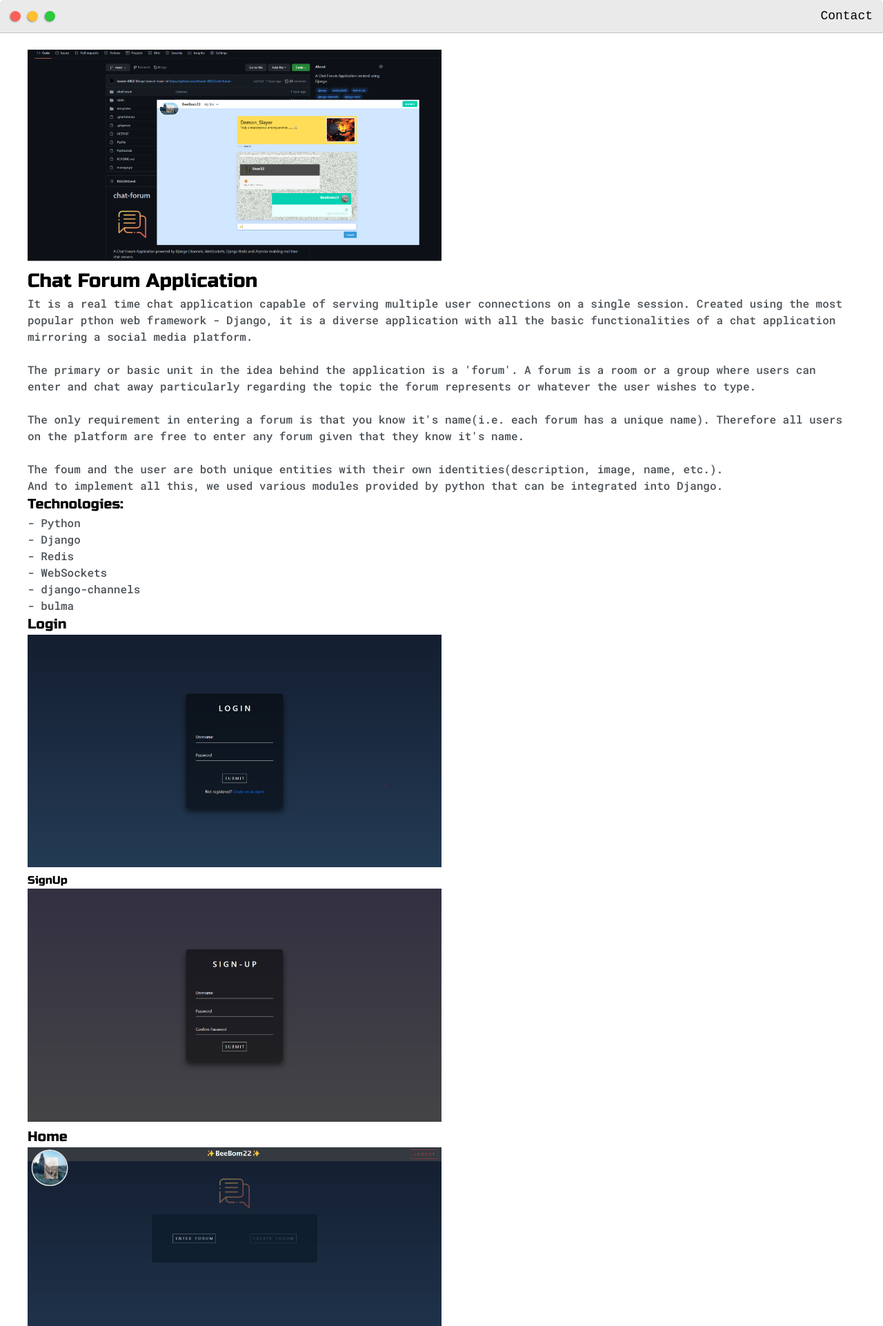
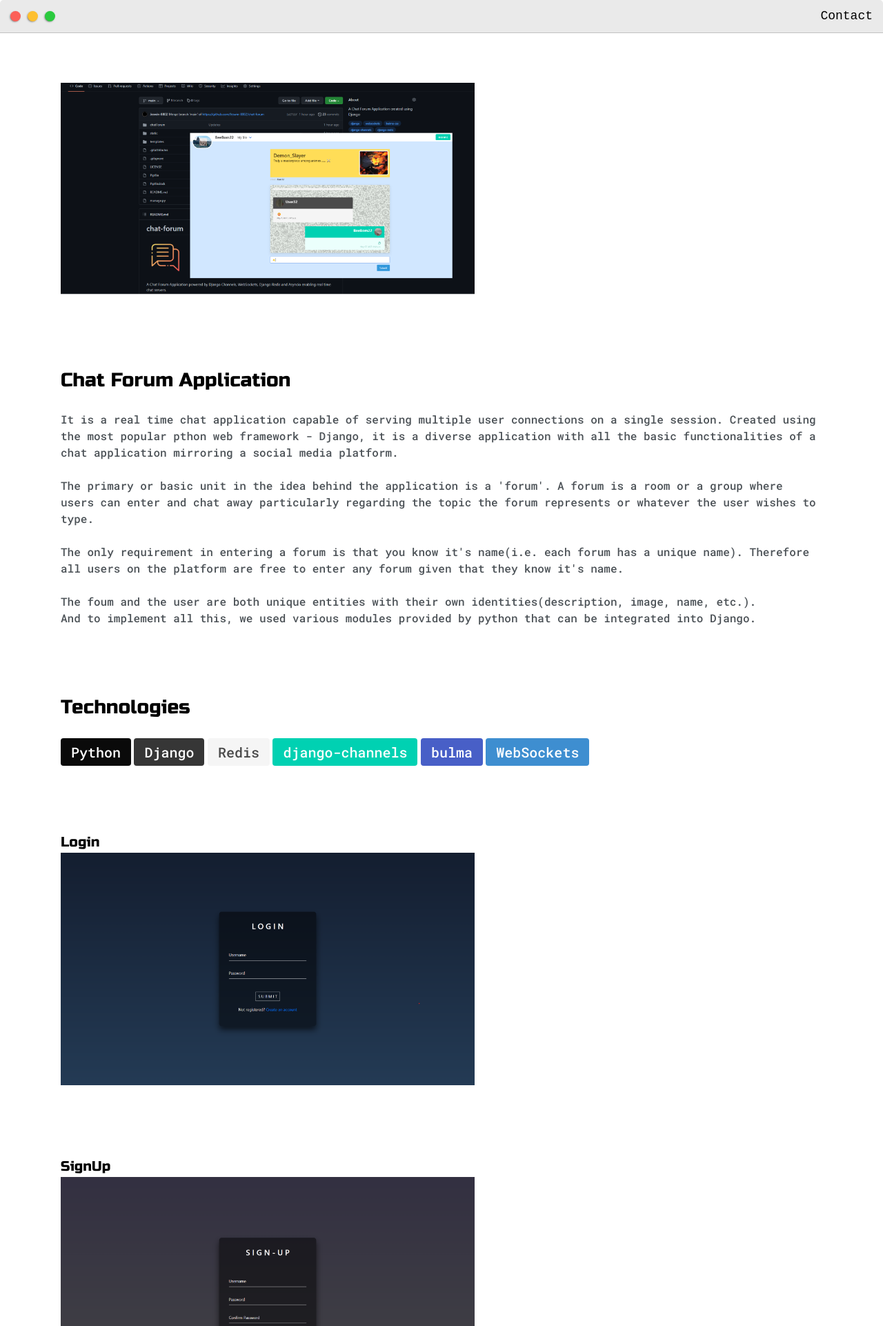
Before and after one commit to Nathaniel538/portfolio_mini, a Django app: page /chat in a window 1280 px wide. Shown: the top 1922 px of the page at 69% size. Run offline with Django 4.2, Linux system fonts and the light colour scheme.

Commit message:
Visual updates

```diff
--- a/core/res/templates/chatForum.html
+++ b/core/res/templates/chatForum.html
@@ -55,12 +55,15 @@
 	<div class="main-container">
 		<br>
 
+		<section class="section">
 			<div class="img-container">
 				<img src="{%static 'chat-forum.png'%}">
 			</div>
+		</section>
 
+		<section class="section">
 			<h3>Chat Forum Application</h3>
-
+			<br>
 			<p>It is a real time chat application capable of serving multiple user connections on a single session. Created using the most popular pthon web framework - Django, it is a diverse application with all the basic functionalities of a chat application mirroring a social media platform.
 			<br>
 			<br>
@@ -76,37 +79,46 @@
         	And to implement all this, we used various modules provided by python that can be integrated into Django.
 			<br>
 			</p>
+		</section>
 
-		<h5>Technologies:</h5>
-		<ul>
-			<li>- Python</li>
-			<li>- Django</li>
-			<li>- Redis</li>
-			<li>- WebSockets</li>
-			<li>- django-channels</li>
-			<li>- bulma</li>
-		</ul>
+		<section class="section">
+			<h3>Technologies</h3>
+			<br>
+			<span class="tag is-black is-size-5">Python</span>
+			<span class="tag is-dark is-size-5">Django</span>
+			<span class="tag is-light is-size-5">Redis</span>
+			<span class="tag is-primary is-size-5">django-channels</span>
+			<span class="tag is-link is-size-5">bulma</span>
+			<span class="tag is-info is-size-5">WebSockets</span>
+		</section>
 
-
+		<section class="section">
 			<h5>Login</h5>
 			<div class="img-container">
 				<img src="{%static 'login.png'%}">
 			</div>
+		</section>
 
-		<h6>SignUp</h5>
+		<section class="section">
+			<h5>SignUp</h5>
 			<div class="img-container">
 				<img src="{%static 'signup.png'%}">
 			</div>
+		</section>
 
+		<section class="section">
 			<h5>Home</h5>
 			<div class="img-container">
 				<img src="{%static 'home.png'%}">
 			</div>
+		</section>
 
+		<section class="section">
 			<h5>Forum</h5>
 			<div class="img-container">
 				<img src="{%static 'forum.png'%}">
 			</div>
+		</section>
 
         <br><br>
 
```
Also changed, not shown: core/res/templates/post.html (+17 -12 lines), core/res/templates/right.html (+13 -7 lines). Lines whose indentation alone changed are shown as unchanged.
